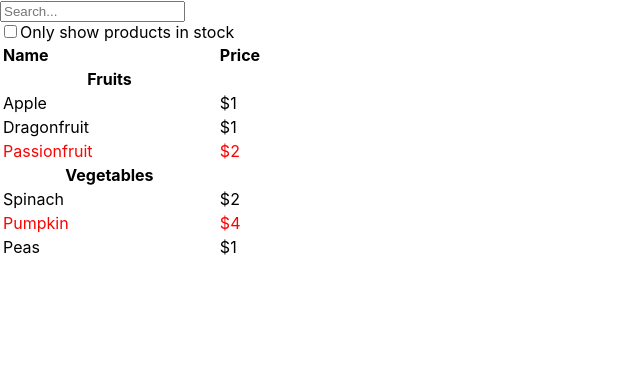
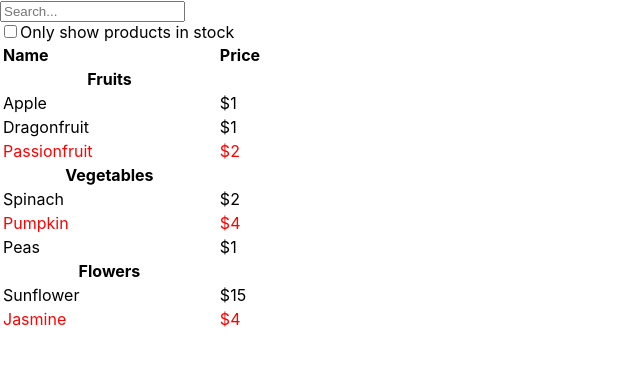
Before and after one commit to kavinshah/grocery_store, a React (Create React App) app: page / in a window 1280 px wide. Shown: the top 366 px of the page, without its empty margins (0-640 px from the left). Built offline with nearby package versions, Linux system fonts and the light colour scheme.

Commit message:
adds categories dynamically

```diff
--- a/src/index.js
+++ b/src/index.js
@@ -11,7 +11,9 @@ const data = [
   { category: "Fruits", price: "$2", stocked: false, name: "Passionfruit" },
   { category: "Vegetables", price: "$2", stocked: true, name: "Spinach" },
   { category: "Vegetables", price: "$4", stocked: false, name: "Pumpkin" },
-  { category: "Vegetables", price: "$1", stocked: true, name: "Peas" }
+  { category: "Vegetables", price: "$1", stocked: true, name: "Peas" },
+  { category: "Flowers", price: "$15", stocked: true, name: "Sunflower" },
+  { category: "Flowers", price: "$4", stocked: false, name: "Jasmine" }
 ];
 
 root.render(
```
